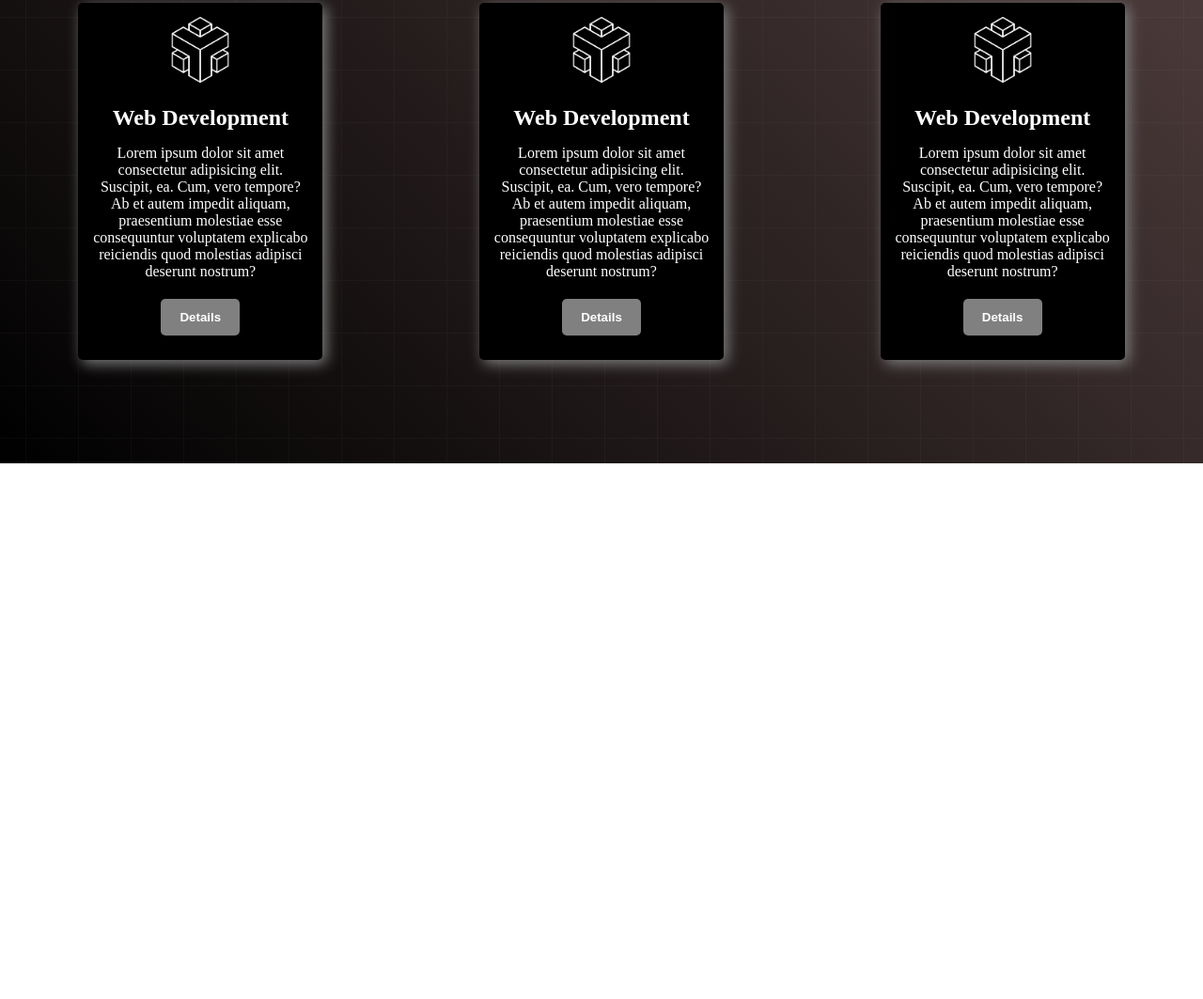
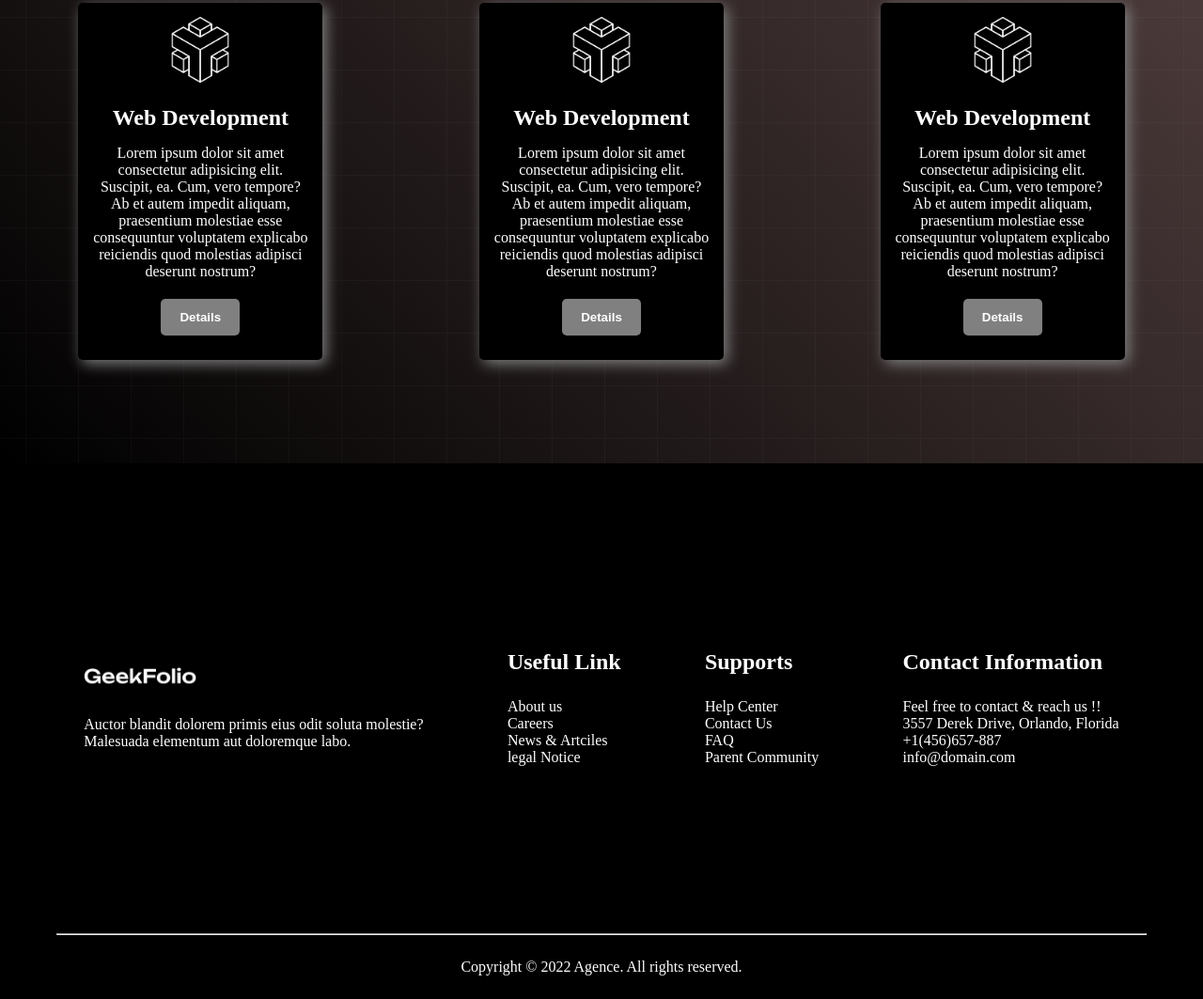
Before and after one commit to sonatanpaul/digtal-product-project, a plain HTML site: page index.html in a window 1280 px wide. Shown: the part 1363-2426 px from the top of the page at 94% size. Before the commit the page ends 1856 px from the top, so only its background shows below. Drawn offline with Linux system fonts and the light colour scheme.

Commit message:
footer update now

```diff
--- a/index.html
+++ b/index.html
@@ -95,11 +95,44 @@
 
         </section>
 
+        <!-- website contact information task -->
 
+        <section class="information-info">
+
+            <div class="information">
+                <img class="logo-photo info-title" src="./logo/logo-light.png" alt="">
+                <p>Auctor blandit dolorem primis eius odit soluta molestie? <br>Malesuada elementum aut doloremque labo.</p>
+            </div>
+            <div class="information">
+                <h1 class="info-title">Useful Link</h1>
+                <ul class="useful-link">
+                    <li>About us</li>
+                    <li>Careers</li>
+                    <li>News & Artciles</li>
+                    <li>legal Notice</li>
+                </ul>
+            </div>
+            <div class="information">
+                <h1 class="info-title">Supports</h1>
+                <ul class="useful-link">
+                    <li>Help Center</li>
+                    <li>Contact Us</li>
+                    <li>FAQ</li>
+                    <li>Parent Community</li>
+                </ul>
+            </div>
+            <div class="information">
+                <h1 class="info-title">Contact Information</h1>
+                <p>Feel free to contact & reach us !! <br> 3557 Derek Drive, Orlando, Florida <br>+1(456)657-887 <br>info@domain.com</p>
+            </div>
+
+        </section>
     </main>
 
     <!-- web site footer section  -->
     <footer>
+        <hr class="dag-dilam">
+        <p>Copyright © 2022 Agence. All rights reserved.</p>
 
     </footer>
 </body>
--- a/style.css
+++ b/style.css
@@ -132,3 +132,44 @@ margin-bottom: 15px;
     margin-top: 20px;
     margin-bottom: 15px;
 }
+
+
+.information-info{
+    display: flex;
+    justify-content: space-evenly;
+    align-items: center;
+    background-color: #000;
+    color: white;
+    height: 500px;
+    width: 100%;
+}
+
+.useful-link{
+    list-style: none;
+}
+
+.info-title{
+
+    margin-top: 20px;
+    margin-bottom: 25px;
+}
+
+.dag-dilam{
+    color: white;
+    margin-left: 60px;
+    margin-right: 60px;
+
+
+
+}
+
+footer{
+    background-color: black;
+    color: white;
+    text-align: center;
+   padding-bottom: 25px;
+}
+
+footer p {
+    margin-top: 25px;
+}
```
